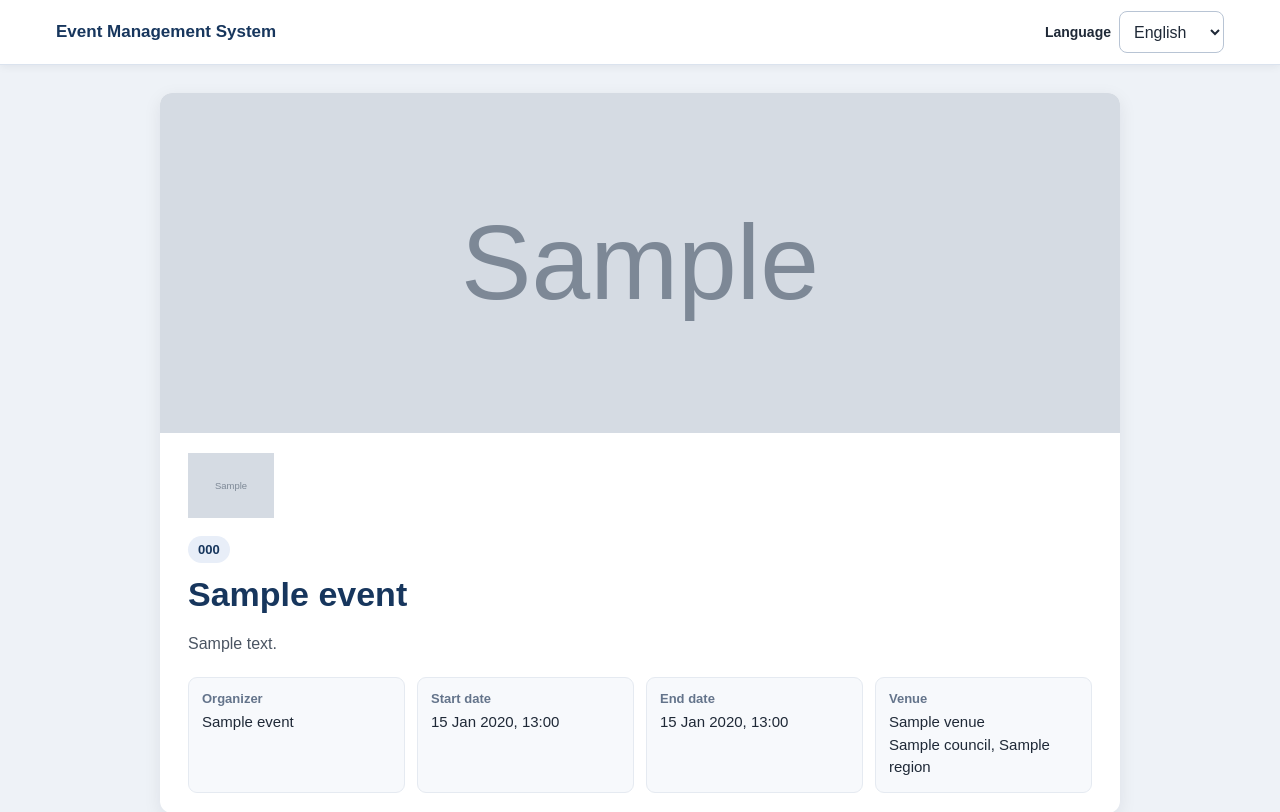
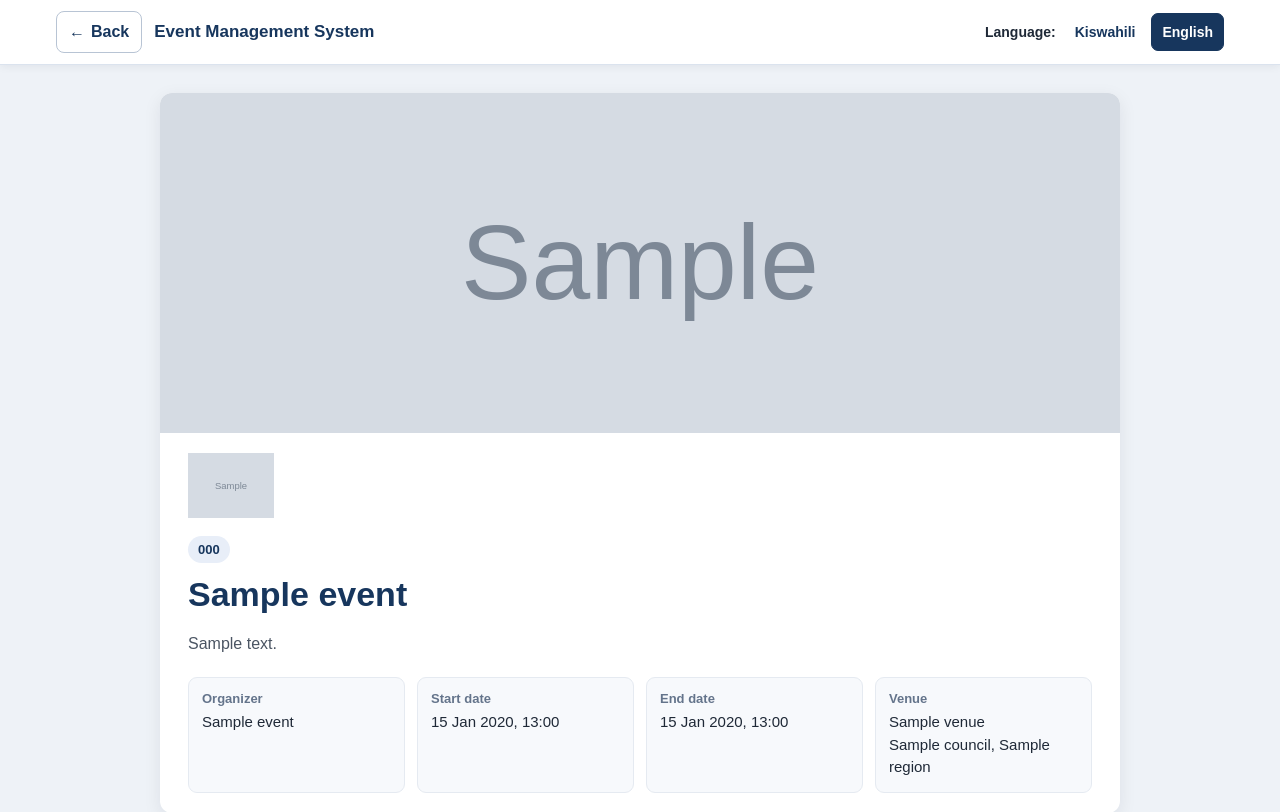
Before and after one commit to Mbitila-creator/event-management-system, a Django app: template templates/forms_builder/public_event_form.html in a window 1280 px wide. Shown: the top 812 px of the page. Run offline with Django 4.2, Linux system fonts and the light colour scheme; tables that the repository leaves empty hold one stand-in row (values such as "Sample post"); the template is opened without the code that fills it: values that come from a table or form of the project are taken from there, most other values are stand-ins (such as "Sample title", 1, 10 or a date in 2020); grey boxes marked "Sample" are stand-in pictures; form fields are guessed from the names that the template uses.

Commit message:
Make registration language navigation reliable

```diff
--- a/static/css/public-event-form.css
+++ b/static/css/public-event-form.css
@@ -40,6 +40,38 @@ img {
     gap: 15px;
 }
 
+.header-navigation {
+    display: flex;
+    min-width: 0;
+    align-items: center;
+    gap: 12px;
+}
+
+.page-back-button {
+    display: inline-flex;
+    min-height: 42px;
+    flex: 0 0 auto;
+    align-items: center;
+    justify-content: center;
+    gap: 6px;
+    padding: 8px 12px;
+    border: 1px solid #b8c4d4;
+    border-radius: 8px;
+    background: #ffffff;
+    color: #17365d;
+    font-weight: 700;
+    cursor: pointer;
+}
+
+.page-back-button:hover {
+    background: #f1f5f9;
+}
+
+.page-back-button:focus-visible {
+    outline: 3px solid rgba(37, 99, 235, 0.18);
+    border-color: #2563eb;
+}
+
 .system-title {
     color: #17365d;
     font-size: 17px;
@@ -47,23 +79,69 @@ img {
     text-decoration: none;
 }
 
-.language-form {
+.language-navigation {
     display: flex;
     align-items: center;
-    gap: 8px;
+    gap: 5px;
 }
 
-.language-form label {
+.language-navigation-label {
+    margin-right: 3px;
     font-size: 14px;
     font-weight: 600;
 }
 
-.language-form select {
-    min-height: 42px;
-    padding: 8px 10px;
-    border: 1px solid #b8c4d4;
-    border-radius: 8px;
+.language-link {
+    display: inline-flex;
+    min-height: 38px;
+    align-items: center;
+    justify-content: center;
+    padding: 7px 10px;
+    border: 1px solid transparent;
+    border-radius: 7px;
     background: #ffffff;
+    color: #17365d;
+    font-size: 14px;
+    font-weight: 700;
+    text-decoration: none;
+}
+
+.language-link:hover {
+    background: #f1f5f9;
+}
+
+.language-link[aria-current="page"] {
+    border-color: #17365d;
+    background: #17365d;
+    color: #ffffff;
+    cursor: default;
+}
+
+.language-link:focus-visible {
+    outline: 3px solid rgba(37, 99, 235, 0.18);
+    border-color: #2563eb;
+}
+
+@media (max-width: 639px) {
+    .header-container {
+        align-items: flex-start;
+        flex-wrap: wrap;
+    }
+
+    .header-navigation {
+        width: 100%;
+    }
+
+    .system-title {
+        overflow: hidden;
+        text-overflow: ellipsis;
+        white-space: nowrap;
+    }
+
+    .language-navigation {
+        width: 100%;
+        justify-content: flex-end;
+    }
 }
 
 .page-wrapper {
--- a/templates/forms_builder/public_event_form.html
+++ b/templates/forms_builder/public_event_form.html
@@ -39,56 +39,55 @@
 <body>
     <header class="site-header">
         <div class="header-container">
+            <div class="header-navigation">
+                <button
+                    type="button"
+                    class="page-back-button"
+                    id="registration-back-button"
+                    data-fallback-url="{% url 'events:event_detail' event.slug %}"
+                >
+                    <span aria-hidden="true">←</span>
+                    {% translate "Back" %}
+                </button>
+
                 <a
                     href="{% url 'events:home' %}"
                     class="system-title"
                 >
                     {% translate "Event Management System" %}
                 </a>
+            </div>
 
-            <form
-                action="{% url 'set_language' %}"
-                method="post"
-                class="language-form"
-                id="registration-language-form"
+            <nav
+                class="language-navigation"
+                aria-label="{% translate 'Language' %}"
             >
-                {% csrf_token %}
+                <span class="language-navigation-label">
+                    {% translate "Language" %}:
+                </span>
 
-                <input
-                    type="hidden"
-                    name="next"
-                    value="{{ request.get_full_path }}"
-                >
-
-                <label for="registration-language-select">
-                    {% translate "Language" %}
-                </label>
-
-                <select
-                    id="registration-language-select"
-                    name="language"
-                >
-                    <option
-                        value="sw"
-                        {% if request.LANGUAGE_CODE == "sw" %}selected{% endif %}
+                {% language "sw" %}
+                    <a
+                        href="{% url 'forms_builder:public_event_form' event.slug event_form.slug %}"
+                        class="language-link"
+                        lang="sw"
+                        {% if request.LANGUAGE_CODE == "sw" %}aria-current="page"{% endif %}
                     >
                         Kiswahili
-                    </option>
+                    </a>
+                {% endlanguage %}
 
-                    <option
-                        value="en"
-                        {% if request.LANGUAGE_CODE == "en" %}selected{% endif %}
+                {% language "en" %}
+                    <a
+                        href="{% url 'forms_builder:public_event_form' event.slug event_form.slug %}"
+                        class="language-link"
+                        lang="en"
+                        {% if request.LANGUAGE_CODE == "en" %}aria-current="page"{% endif %}
                     >
                         English
-                    </option>
-                </select>
-
-                <noscript>
-                    <button type="submit">
-                        {% translate "Change language" %}
-                    </button>
-                </noscript>
-            </form>
+                    </a>
+                {% endlanguage %}
+            </nav>
         </div>
     </header>
 
@@ -472,27 +471,25 @@
 
     <script>
         document.addEventListener("DOMContentLoaded", function () {
-            const languageForm = document.getElementById(
-                "registration-language-form"
+            const backButton = document.getElementById(
+                "registration-back-button"
             );
 
-            const languageSelect = document.getElementById(
-                "registration-language-select"
+            if (backButton) {
+                backButton.addEventListener("click", function () {
+                    const hasPreviousPage =
+                        document.referrer &&
+                        document.referrer !== window.location.href;
+
+                    if (hasPreviousPage) {
+                        window.history.back();
+                    } else {
+                        window.location.assign(
+                            backButton.dataset.fallbackUrl
                         );
-
-            if (!languageForm || !languageSelect) {
-                return;
-            }
-
-            languageSelect.addEventListener("change", function () {
-                languageSelect.disabled = true;
-
-                if (typeof languageForm.requestSubmit === "function") {
-                    languageForm.requestSubmit();
-                } else {
-                    languageForm.submit();
                     }
                 });
+            }
         });
     </script>
 </body>
```
Also changed, not shown: locale/sw/LC_MESSAGES/django.po. Lines whose indentation alone changed are shown as unchanged.
